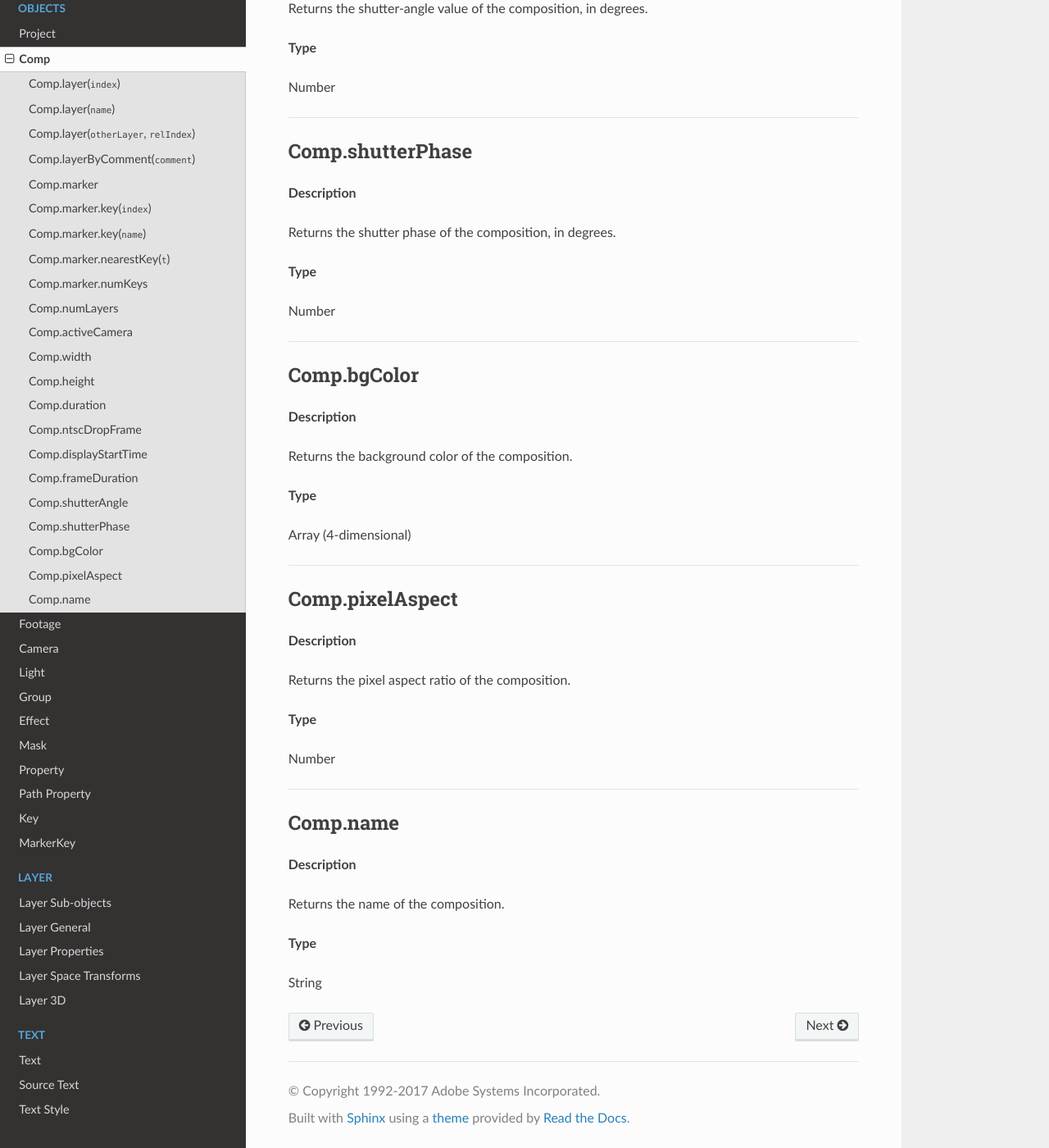
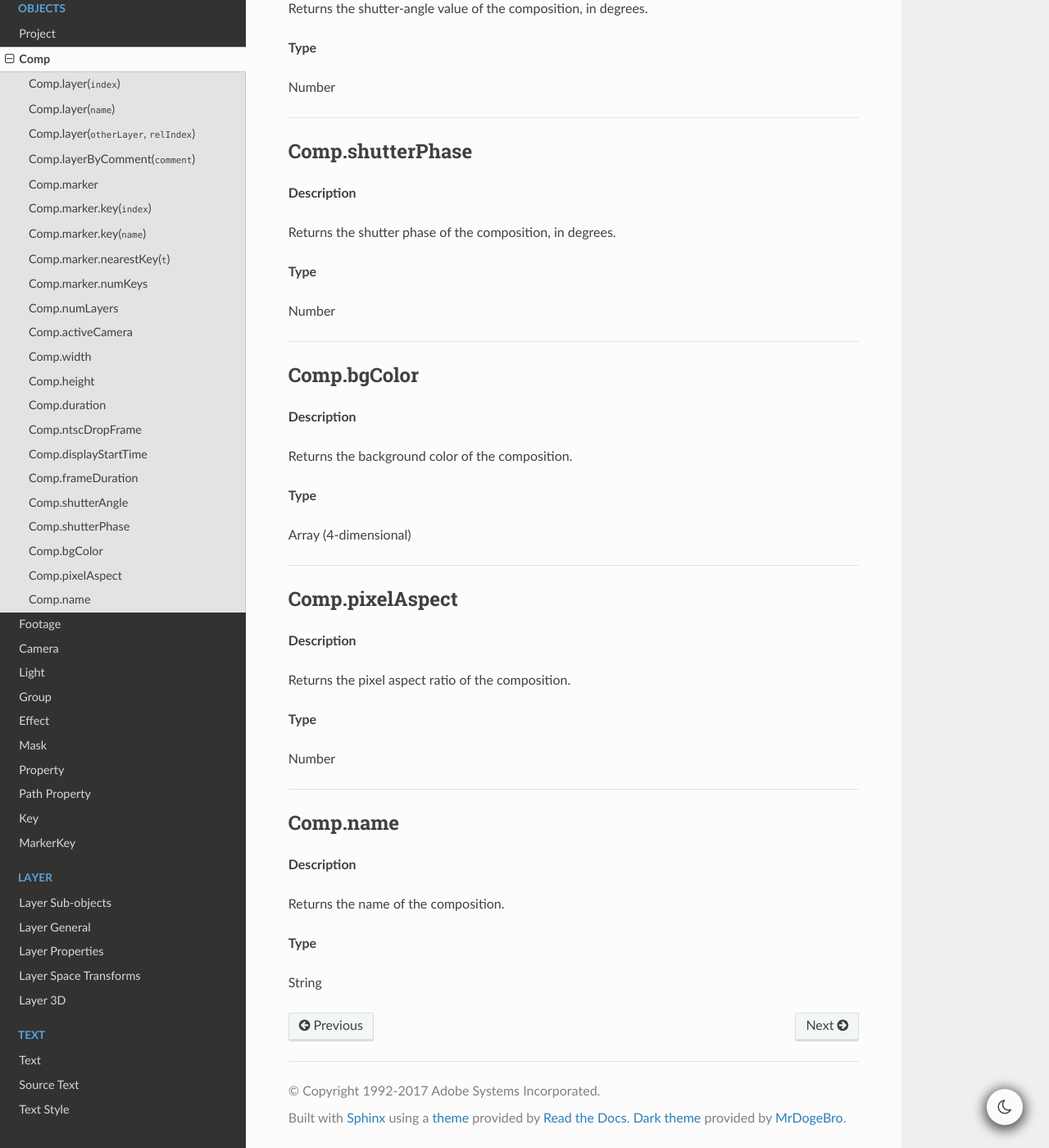
Before and after one commit to docsforadobe/after-effects-expression-reference, a Sphinx documentation site: the page built from docs/comp.rst, in a window 1280 px wide and 1400 px high, scrolled down 7127 px. Shown: the whole window at 82% size. Built offline with Sphinx 7.4.7 and the Read the Docs theme 2.0.0, drawn with Linux system fonts in a browser that asks for light colours.

Commit message:
Adds dark mode toggle

```diff
--- a/docs/conf.py
+++ b/docs/conf.py
@@ -12,6 +12,10 @@ templates_path = ['_templates']
 source_suffix = '.rst'
 
 master_doc = 'index'
+
+extensions = ['sphinx_rtd_dark_mode']
+
+default_dark_mode = False
 
 # General information about the project.
 project = u'After Effects Expression Reference'
--- a/requirements.txt
+++ b/requirements.txt
@@ -1,3 +1,4 @@
-sphinx
+sphinx==4.4
 sphinx_rtd_theme
+sphinx_rtd_dark_mode
 docutils<0.18
```
